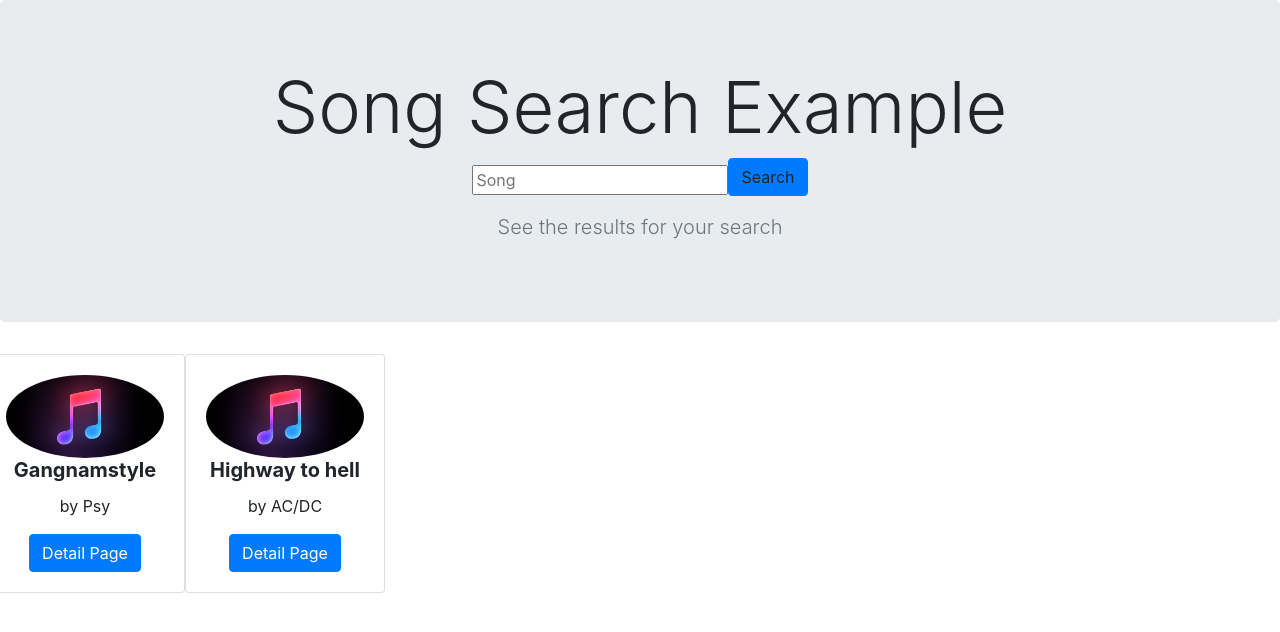
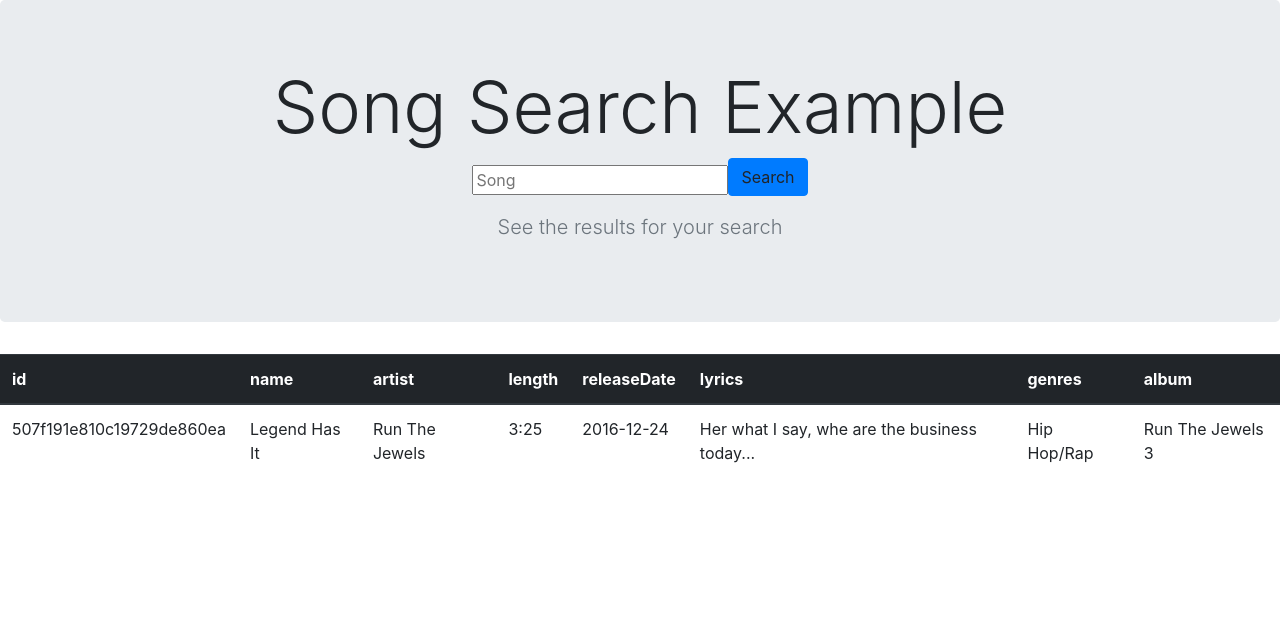
Before and after one commit to Mashnak/DCAppProject, an Angular app in the folder web-app/: page /add in a window 1280 px wide. Shown: the top 632 px of the page. Built offline with nearby package versions, Linux system fonts and the light colour scheme.

Commit message:
Implemented a rudimentary detail view of a song but with clientside data (no api for now)

```diff
--- a/web-app/src/app/detailpage.component.html
+++ b/web-app/src/app/detailpage.component.html
@@ -1,8 +1,26 @@
-<section class="jumbotron text-center">
-  <div class="container">
-    <h1 class="jumbotron-heading jumbotron-fluid display-3">{{title}}</h1>
-    <p class="lead text-muted">Detail page for the selected song</p>
-  </div>
-</section>
-{{songitem.title}}
-{{songitem.artist}}
+<table class="table">
+  <thead class="thead-dark">
+  <tr>
+    <th scope="col">id</th>
+    <th scope="col">name</th>
+    <th scope="col">artist</th>
+    <th scope="col">length</th>
+    <th scope="col">releaseDate</th>
+    <th scope="col">lyrics</th>
+    <th scope="col">genres</th>
+    <th scope="col">album</th>
+  </tr>
+  </thead>
+  <tbody>
+  <tr>
+    <td scope="col">{{songitem.number}}</td>
+    <td scope="col">{{songitem.title}}</td>
+    <td scope="col">{{songitem.artist}}</td>
+    <td scope="col">{{songitem.length}}</td>
+    <td scope="col">{{songitem.releaseDate}}</td>
+    <td scope="col">{{songitem.lyrics}}</td>
+    <td scope="col">{{songitem.genres}}</td>
+    <td scope="col">{{songitem.album}}</td>
+  </tr>
+  </tbody>
+</table>
--- a/web-app/src/app/songsearch.component.html
+++ b/web-app/src/app/songsearch.component.html
@@ -8,8 +8,8 @@
     <p class="lead text-muted">See the results for your search</p>
   </div>
 </section>
-<div class="row">
-  <app-songitem [songitem]="firstsongitem"></app-songitem>
+
+  <!--<app-songitem [songitem]="firstsongitem"></app-songitem>
   <app-songitem [songitem]="secondsongitem"></app-songitem>
-
-</div>
+-->
+  <app-detailpage [songitem]="firstsongitem"></app-detailpage>
--- a/web-app/src/app/songsearch.component.ts
+++ b/web-app/src/app/songsearch.component.ts
@@ -9,14 +9,14 @@ export class SongsearchComponent {
   title = 'Song Search Example';
 
   firstsongitem = {
-    id: 1,
-    title: 'Gangnamstyle',
-    artist: 'Psy'
-  };
-  secondsongitem = {
-    id: 2,
-    title: 'Highway to hell',
-    artist: 'AC/DC'
+    number: '507f191e810c19729de860ea',
+    title: 'Legend Has It',
+    length: '3:25',
+    releaseDate: '2016-12-24',
+    lyrics: 'Her what I say, whe are the business today...',
+    genres: 'Hip Hop/Rap',
+    album: 'Run The Jewels 3',
+    artist: 'Run The Jewels'
   };
 
   search() {
```
